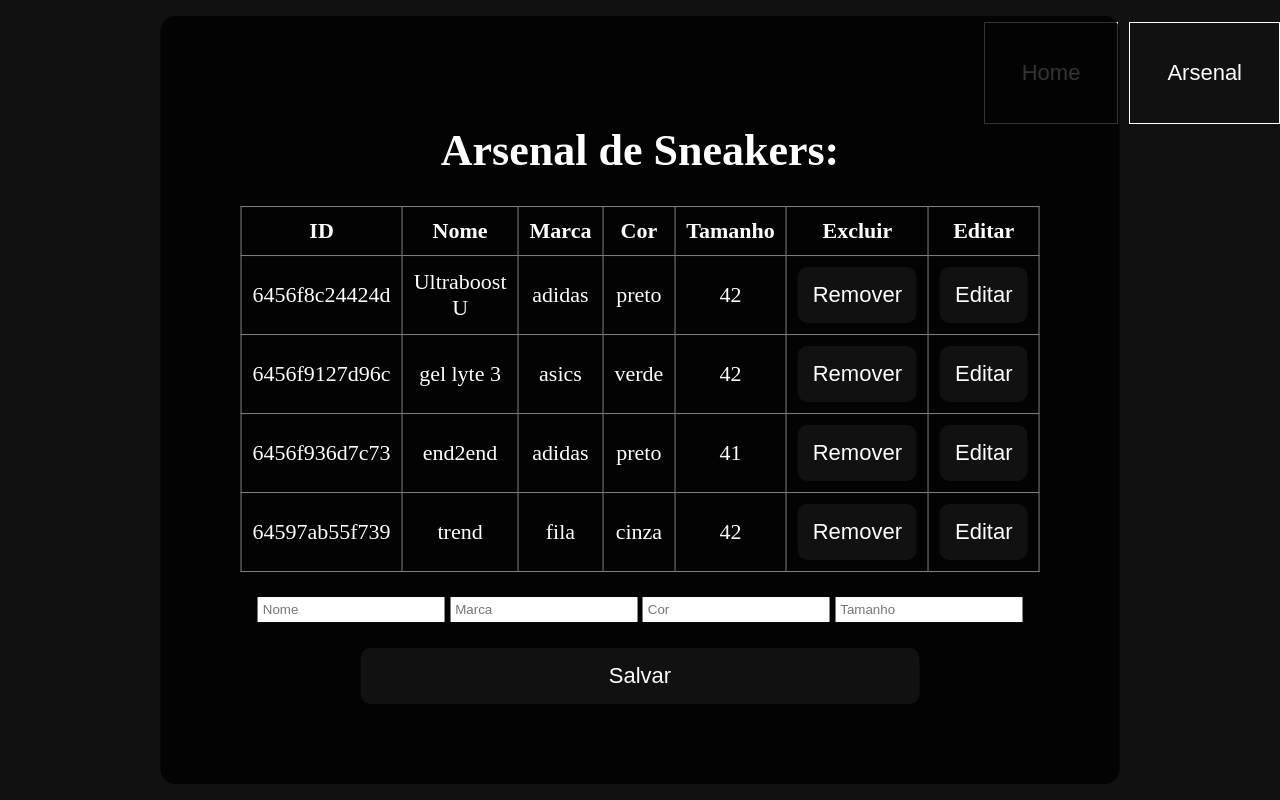
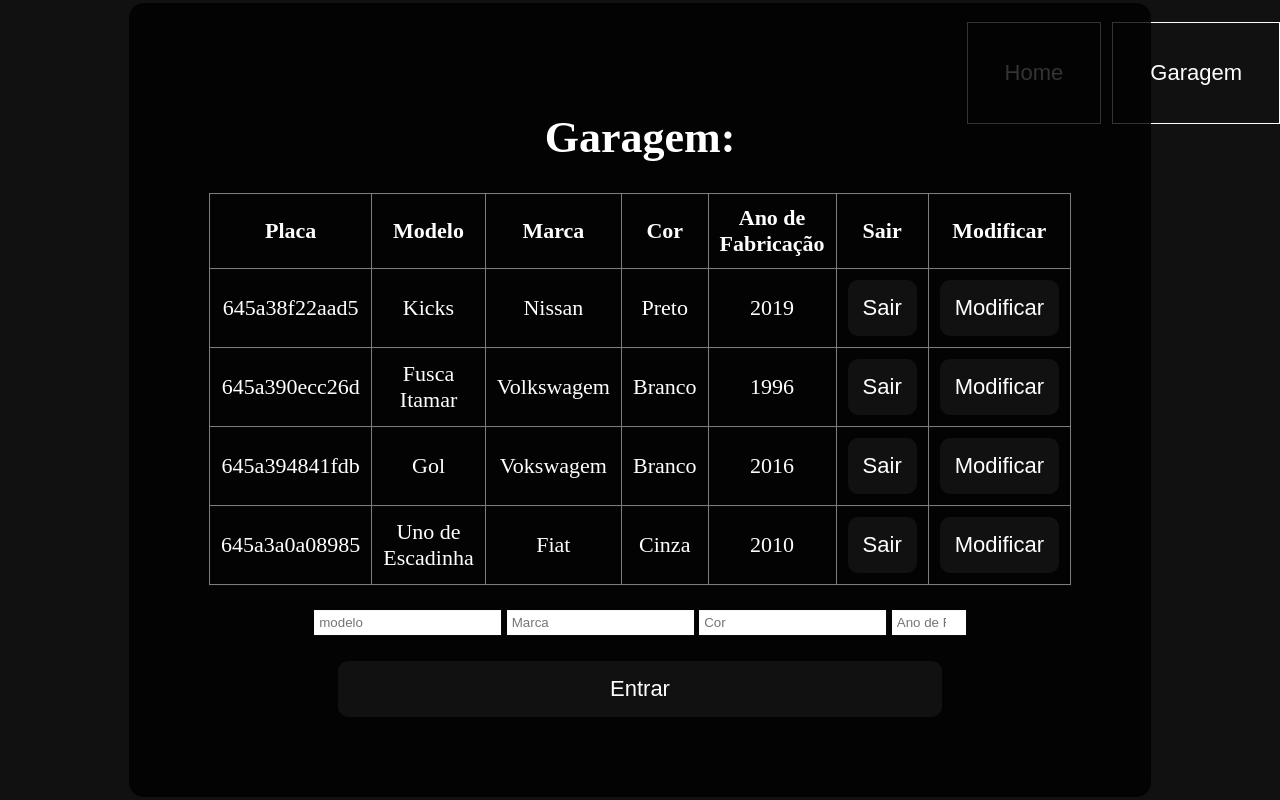
Before and after one commit to Anderson-446/CRUD_DEV_WEB_1, a PHP site: page /crud/ in a window 1280 px wide. Run offline with PHP 8.4, Linux system fonts and the light colour scheme; the visitor is signed in with stand-in values (Sample User, id 1).

Commit message:
Carros.csv

```diff
--- /dev/null
+++ b/crud/carros.csv
@@ -0,0 +1,4 @@
+645a38f22aad5,Kicks,Nissan,Preto,2019
+645a390ecc26d,"Fusca Itamar",Volkswagem,Branco,1996
+645a394841fdb,Gol,"Vokswagem ",Branco,2016
+645a3a0a08985,"Uno de Escadinha",Fiat,Cinza,2010
--- a/crud/delete.php
+++ b/crud/delete.php
@@ -6,7 +6,7 @@ $tempFile = tempnam('.',''); //arquivo temporário
 //recebe o conteúdo original(tirando a linha que iremos excluir)
 
 $fpTemp = fopen($tempFile,'w');
-$originFile = fopen('sneakers.csv','r');
+$originFile = fopen('carros.csv','r');
 
 while(($row = fgetcsv($originFile)) !== false) {
     if($row[0] != $id) {
@@ -17,7 +17,7 @@ while(($row = fgetcsv($originFile)) !== false) {
 fclose($fpTemp);
 fclose($originFile);
 
-rename($tempFile, 'sneakers.csv');
+rename($tempFile, 'carros.csv');
 
 header('location: index.php');
 
--- a/crud/header.php
+++ b/crud/header.php
@@ -27,7 +27,7 @@
         <ul>
             <li><a href="/"><button>Home</button></a>
             </li>
-            <li><a href="../crud/index.php"> <button>Arsenal</button></a>
+            <li><a href="../crud/index.php"> <button>Garagem</button></a>
         </li>
         </ul>
     </nav>
--- a/crud/index.php
+++ b/crud/index.php
@@ -8,11 +8,11 @@ if(!isset($_SESSION['auth']) || $_SESSION['auth'] !== true ) {
 }
 $id = uniqid();
 
-$fp = fopen('sneakers.csv','r');
+$fp = fopen('carros.csv','r');
 while(($row = fgetcsv($fp)) !== false) {
 }
 
-$fp = fopen('sneakers.csv','r');
+$fp = fopen('carros.csv','r');
 ?>
 <?php require("header.php") ?>
 <!DOCTYPE html>
@@ -21,7 +21,7 @@ $fp = fopen('sneakers.csv','r');
     <meta charset="UTF-8">
     <meta http-equiv="X-UA-Compatible" content="IE=edge">
     <meta name="viewport" content="width=device-width, initial-scale=1.0">
-    <title>Arsenal de Sneakers</title>
+    <title>Garagem</title>
 </head>
 <style>
     body {
@@ -83,18 +83,18 @@ $fp = fopen('sneakers.csv','r');
 </style>
 <body>
     <div>
-    <h1>Arsenal de Sneakers:</h1>
+    <h1>Garagem:</h1>
     <table class="table">
         <tr>
-            <th>ID</th>
-            <th>Nome</th>
+            <th>Placa</th>
+            <th>Modelo</th>
             <th>Marca</th>
             <th>Cor</th>
-            <th>Tamanho</th>
-            <th>Excluir</th>
-            <th>Editar</th>
+            <th>Ano de Fabricação</th>
+            <th>Sair</th>
+            <th>Modificar</th>
         </tr>
-        <?php $fp = fopen('sneakers.csv', 'r') ?>
+        <?php $fp = fopen('carros.csv', 'r') ?>
         <?php while (($row = fgetcsv($fp)) !== false): ?>
             <tr>
                 <td><?= $row[0] ?></td>
@@ -105,23 +105,23 @@ $fp = fopen('sneakers.csv','r');
                 <td>
                     <form action="delete.php" method=GET onsubmit="return confirm('Você está certo disso?')">
                         <input type="hidden" name="id" value ="<?= $row[0]?>">
-                        <button>Remover</button>
+                        <button>Sair</button>
                     </form>
                 </td>
                <td>
-                <a href="edit.php?id=<?= $row[0] ?>"> <button>Editar</button></a>
+                <a href="edit.php?id=<?= $row[0] ?>"> <button>Modificar</button></a>
                </td>
             </tr>
             <?php endwhile ?>
     </table>
     <form action="create.php" method="POST">
         <input type="hidden" name="id" value="<?= $id;?>">
-        <input type="text" name= "nome" placeholder="Nome" required>
+        <input type="text" name= "modelo" placeholder="modelo" required>
         <input type="text" name="marca" placeholder="Marca" required>
         <input type="text" name = "cor" placeholder="Cor" required>
-        <input type="number" name = "tamanho" placeholder ="Tamanho" required>
+        <input type="number" name = "ano" placeholder ="Ano de Fabricação" required min="1000" max="2024" maxlength="4">
         <br><br>
-        <button class="salvar">Salvar</button>
+        <button class="salvar">Entrar</button>
 
     </form>
     </div>
--- a/crud/sneakers.csv
+++ /dev/null
@@ -1,4 +0,0 @@
-6456f8c24424d,"Ultraboost U",adidas,preto,42
-6456f9127d96c,"gel lyte 3",asics,verde,42
-6456f936d7c73,end2end,adidas,preto,41
-64597ab55f739,trend,fila,cinza,42
--- a/index.php
+++ b/index.php
@@ -56,7 +56,7 @@ session_start();
 </head>
 <body>
     <div class="login">
-    <h1>Acesse o Arsenal de Sneakers</h1>
+    <h1>Sua Garagem</h1>
     <?php if (!isset($_SESSION['auth']) || $_SESSION['auth'] !== true): ?>
         <!-- usuário não está logado(não existe SESSION['auth'] ou SESSION['auth'] não é true) -->
     <form action="auth.php" method="POST">
@@ -71,7 +71,7 @@ session_start();
     </div>
     <?php else: ?>
         <h2>Tá tudo liberado!</h2>
-        <a href="crud/"><button>Acesse o Estoque</button></a>
+        <a href="crud/"><button>Acesse</button></a>
         <br><br>
         <a href="logout.php"> <button>Sair</button></a>
     <?php endif ?>
--- a/users.csv
+++ b/users.csv
@@ -1,3 +1,4 @@
 anderson@gmail.com,anderson,123
 anderson2@gmail.com,anderson,123
 arimoto446@gmail.com,Arimoto,123
+jucabala@gmail.com,juca,123
```
Also changed, not shown: crud/create.php (+5 -5 lines), crud/edit.php (+4 -4 lines), crud/update.php (+5 -5 lines).
